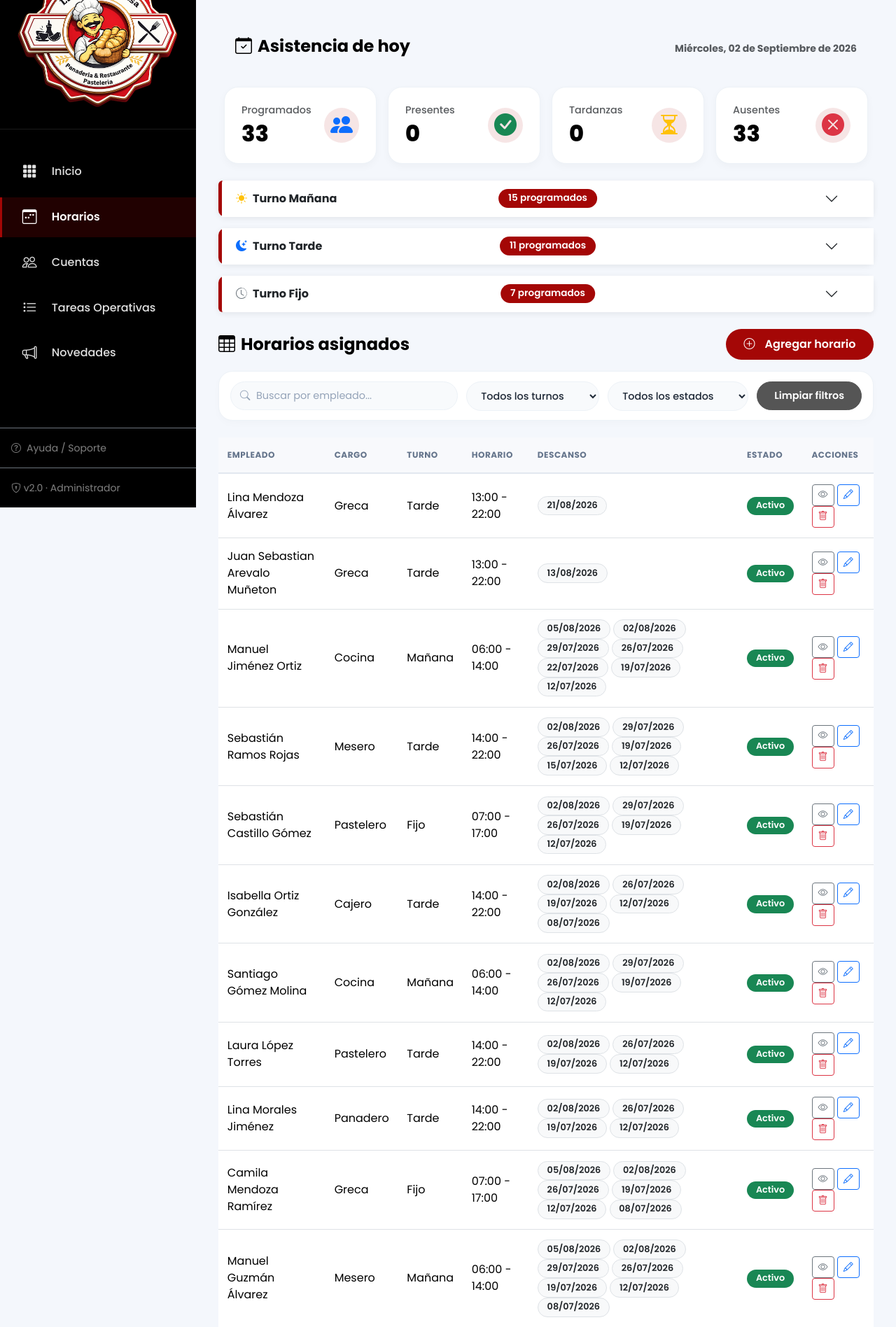
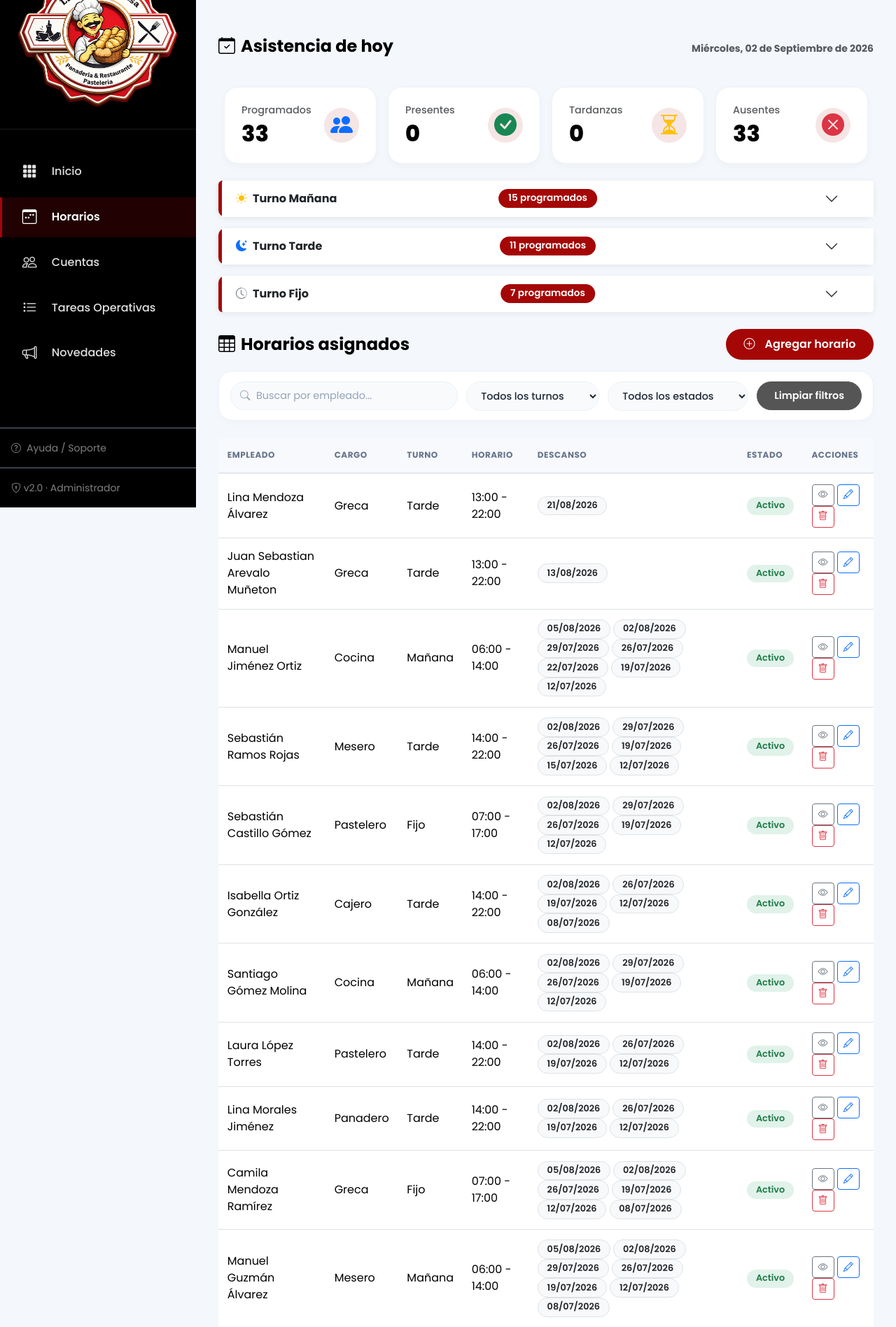
Before and after one commit to EddierPaz/OperPan-Backend, a Django app: page /asistencia/horarios/ in a window 1280 px wide. Shown: the part 75-1971 px from the top of the page at 70% size. Run offline with Django 5.2, Linux system fonts and the light colour scheme; a user stored in the database is signed in; data comes from the database, SQL or seed files in the repository; both versions use the stored data as it was after the commit; tables that the repository leaves empty hold one stand-in row (values such as "Sample post").

Commit message:
1.0.9 code/global: Ajustes en los colores de los estados y acciones

```diff
--- a/static/css/base/style.css
+++ b/static/css/base/style.css
@@ -37,16 +37,33 @@ body {
   background-color: #8a0605;
 }
 
-h1, h2, h3, h4, h5, h6 {
+h1,
+h2,
+h3,
+h4,
+h5,
+h6 {
   font-weight: 700;
   color: #000000;
 }
 
-h1 { font-size: 2.5rem; }
-h2 { font-size: 2.0rem; }
-h3 { font-size: 1.5rem; }
+h1 {
+  font-size: 2.5rem;
+}
 
-p, span, a, li, button {
+h2 {
+  font-size: 2.0rem;
+}
+
+h3 {
+  font-size: 1.5rem;
+}
+
+p,
+span,
+a,
+li,
+button {
   font-size: 1rem;
 }
 
@@ -317,6 +334,7 @@ p, span, a, li, button {
   background: #A40706;
   color: #ffffff;
 }
+
 .btn-action-view:hover {
   background: #870504;
   color: #ffffff;
@@ -327,6 +345,7 @@ p, span, a, li, button {
   background: #198754;
   color: #ffffff;
 }
+
 .btn-action-approve:hover {
   background: #157347;
   color: #ffffff;
@@ -337,6 +356,7 @@ p, span, a, li, button {
   background: #DC3545;
   color: #ffffff;
 }
+
 .btn-action-reject:hover {
   background: #BB2D3B;
   color: #ffffff;
@@ -347,6 +367,7 @@ p, span, a, li, button {
   background: #0284C7;
   color: #ffffff;
 }
+
 .btn-action-edit:hover {
   background: #0369A1;
   color: #ffffff;
@@ -357,6 +378,7 @@ p, span, a, li, button {
   background: #EF4444;
   color: #ffffff;
 }
+
 .btn-action-delete:hover {
   background: #B91C1C;
   color: #ffffff;
@@ -367,6 +389,7 @@ p, span, a, li, button {
   background: #0D9488;
   color: #ffffff;
 }
+
 .btn-action-download:hover {
   background: #0F766E;
   color: #ffffff;
@@ -465,7 +488,7 @@ p, span, a, li, button {
 
 .card-header {
   background: transparent;
-  padding: 1.2rem 1.5rem;
+  padding: 1.2rem 0rem;
   font-weight: 700;
 }
 
@@ -537,6 +560,16 @@ p, span, a, li, button {
 .badge-active {
   background: #E0F2E9;
   color: #1E7B48;
+}
+
+.badge-pendiente {
+  background: #FFF3E0;
+  color: #C77A00;
+}
+
+.badge-rechazado {
+  background: #FEE2E2;
+  color: #B91C1C;
 }
 
 /* ============================================================
--- a/templates/admin/asistencia/resumen_hoy.html
+++ b/templates/admin/asistencia/resumen_hoy.html
@@ -107,11 +107,11 @@
                 <td>
                   {% if horario.asistencia %}
                     {% if horario.asistencia.estado == "PRESENTE" %}
-                    <span class="badge bg-success">Presente</span>
+                    <span class="badge badge-active">Presente</span>
                     {% elif horario.asistencia.estado == "TARDE" %}
-                    <span class="badge bg-warning text-dark">Tarde</span>
+                    <span class="badge badge-pendiente">Tarde</span>
                     {% elif horario.asistencia.estado == "AUSENTE" %}
-                    <span class="badge bg-danger">Ausente</span>
+                    <span class="badge badge-rechazado">Ausente</span>
                     {% endif %}
                   {% else %}
                   <span class="badge bg-secondary">Sin registrar</span>
@@ -119,7 +119,7 @@
                 </td>
                 <td>
                   {% if horario.asistencia %}
-                  <span class="badge bg-light text-success border border-success"><i class="bi bi-check2"></i> Registrado</span>
+                  <span class="badge badge-active"><i class="bi bi-check2"></i> Registrado</span>
                   {% else %}
                   <form method="POST" action="{% url 'asistencia:registrar_asistencia' %}">
                     {% csrf_token %}
--- a/templates/admin/asistencia/tabla_horarios.html
+++ b/templates/admin/asistencia/tabla_horarios.html
@@ -61,9 +61,9 @@
         </td>
         <td class="col-estado">
           {% if horario.estado %}
-          <span class="badge bg-success">Activo</span>
+          <span class="badge badge-active">Activo</span>
           {% else %}
-          <span class="badge bg-danger">Inactivo</span>
+          <span class="badge badge-rechazado">Inactivo</span>
           {% endif %}
         </td>
         <td>
```
Also changed, not shown: static/js/admin/novedades.js (+10 -10 lines), db.sqlite3.
